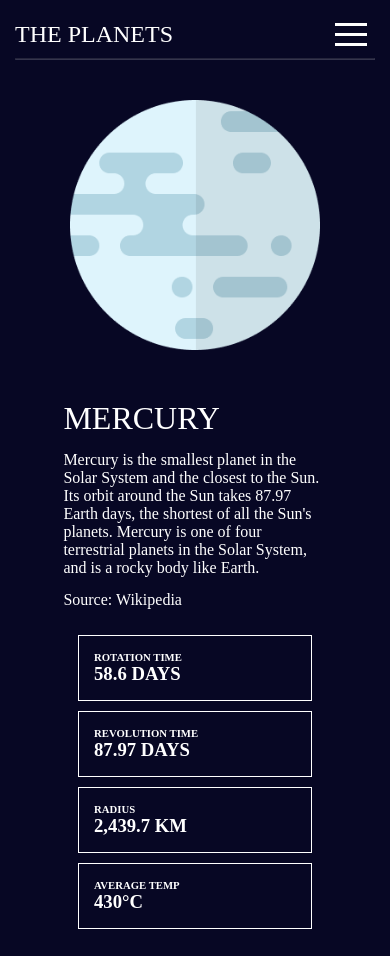
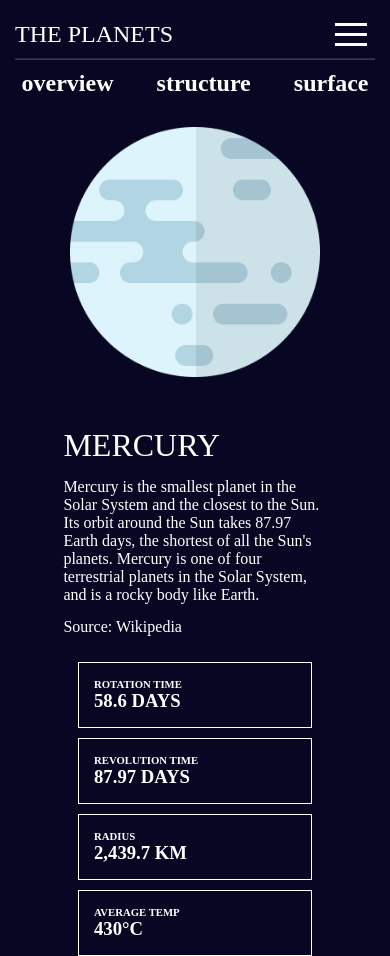
Before and after one commit to Todu66/planet-fact, a React (Vite) app: page / in a window 390 px wide. Before the commit the page ends 929 px from the top, so only its background shows below. Built offline with nearby package versions, Linux system fonts and the light colour scheme.

Commit message:
adding responsive buttons

```diff
--- a/src/components/Planet.jsx
+++ b/src/components/Planet.jsx
@@ -15,6 +15,19 @@ const Planet = (props) => {
   }
   return (
     <>
+      <div className="mobile-buttons-container">
+        <div className="mobile-div">
+          <h2 onClick={overView}>overview</h2>
+        </div>
+        {/*  */}
+        <div className="mobile-div">
+          <h2 onClick={structure}>structure</h2>
+        </div>
+        {/*  */}
+        <div className="mobile-div">
+          <h2 onClick={surface}>surface</h2>
+        </div>
+      </div>
       <div className="container">
         <div className="container-left">
           <img src={dataButton} />
```
